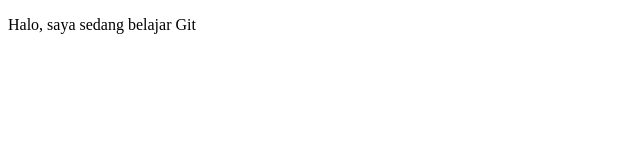
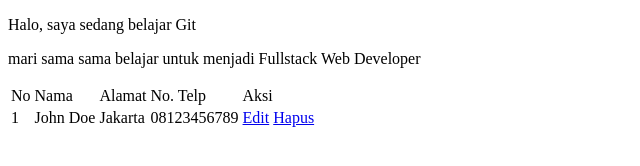
Before and after one commit to DimasFandy/proyek-01, a plain HTML site: page index.html in a window 1280 px wide. Shown: the whole page, without its empty margins (0-640 px from the left). Drawn offline with Linux system fonts and the light colour scheme.

Commit message:
menambahkan table

```diff
--- a/index.html
+++ b/index.html
@@ -7,5 +7,27 @@
 </head>
 <body>
     <p>Halo, saya sedang belajar Git</p>
+    <p>mari sama sama belajar untuk menjadi Fullstack Web Developer</p>
+    <table>
+        <thead>
+            <td>No</td>
+            <td>Nama</td>
+            <td>Alamat</td>
+            <td>No. Telp</td>
+            <td>Aksi</td>
+        </thead>
+        <tbody>
+            <tr>
+                <td>1</td>
+                <td>John Doe</td>
+                <td>Jakarta</td>
+                <td>08123456789</td>
+                <td>
+                    <a href="#">Edit</a>
+                    <a href="#">Hapus</a>
+                </td>
+            </tr>
+        </tbody>
+    </table>
 </body>
 </html>
```
